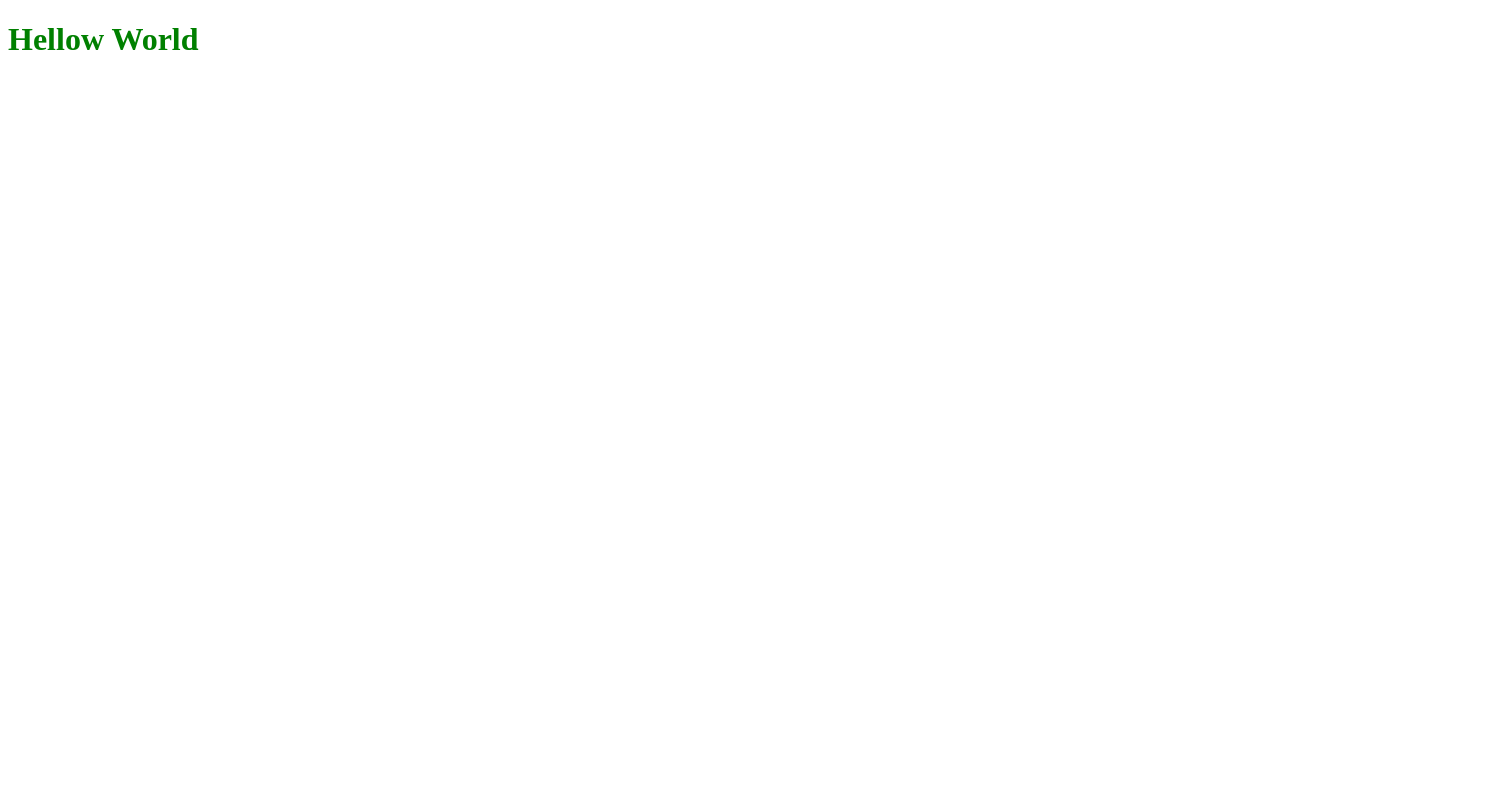
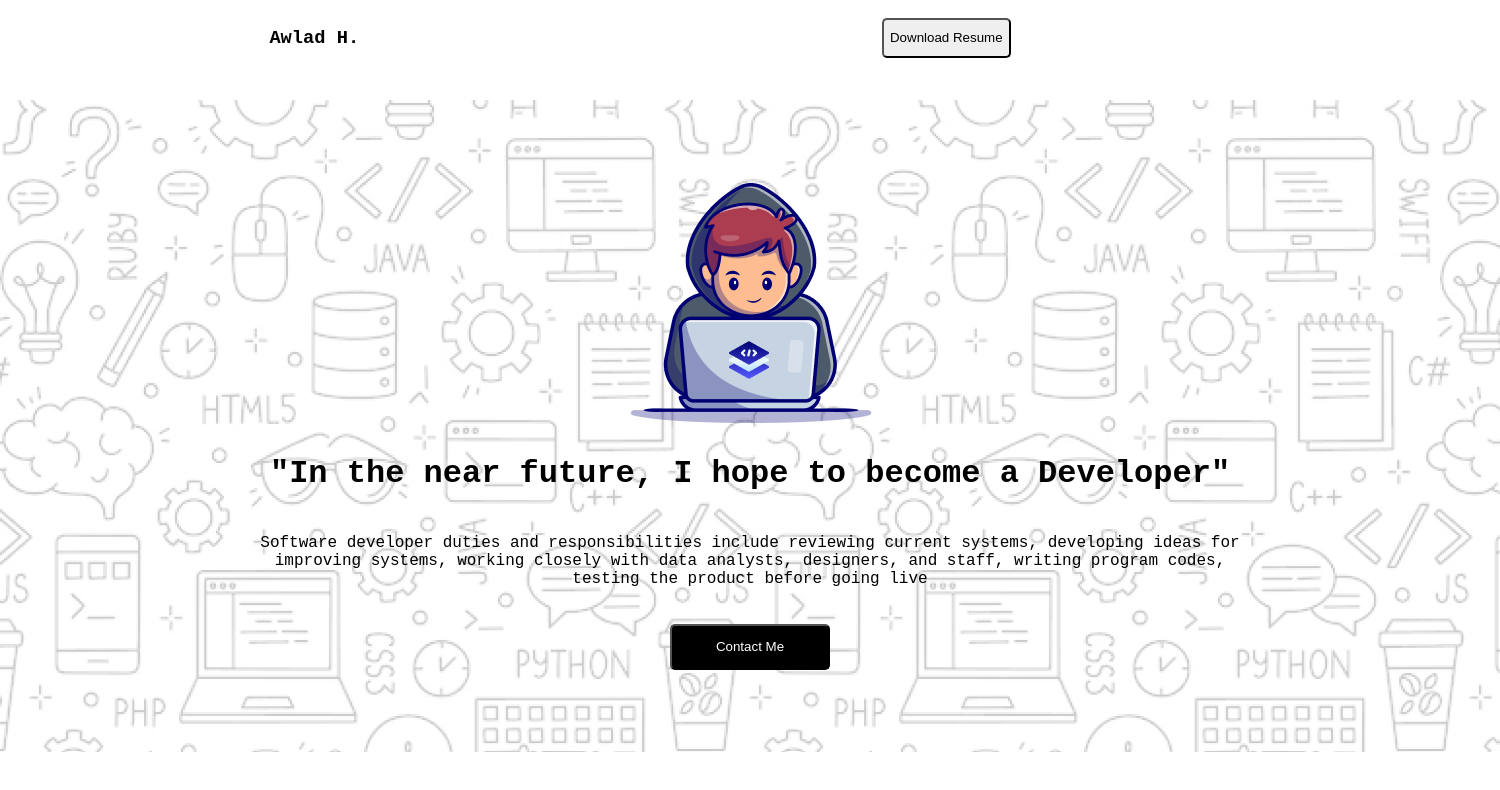
Before and after one commit to ronbi-krobol/assignment1, a plain HTML site: page index.html in a window 1280 px wide. Shown: the whole page, 1500 px wide, since content can reach past the window. Drawn offline with Linux system fonts and the light colour scheme; a web font is replaced by a local one.

Commit message:
Second Section Complete

```diff
--- a/index.html
+++ b/index.html
@@ -7,8 +7,30 @@
     <link rel="stylesheet" href="style.css">
 </head>
 <body>
-    <h1>Hellow World
+   <section>
+    <header>
+        <nav>
+            <h3>Awlad H.</h3>
+            <button> Download Resume</button>
+        </nav>
+        <main>
+            <section>
+                <div>
+                    <img src="/assets/Group.png" alt="">
+                </div>
+                <h1>
+                    "In the near future, I hope to become a Developer"
+                </h1>
+                <p>
+                    Software developer duties and responsibilities include reviewing current systems, developing ideas for improving systems, working closely with data analysts, designers, and staff, writing program codes, testing the product before going live
+                </p>
+                <button> Contact Me</button>
 
-    </h1>
+            </section>
+
+
+        </main>
+    </header>
+   </section>
 </body>
 </html>
--- a/style.css
+++ b/style.css
@@ -1,3 +1,78 @@
-h1{
-    color: green;
+@import url('https://fonts.googleapis.com/css2?family=Azeret+Mono:ital,wght@0,100..900;1,100..900&display=swap');
+
+body{
+    font-family: "Azeret Mono", monospace;
+    font-optical-sizing: auto;
+    font-weight: <weight>;
+    font-style: normal;
 }
+
+nav {
+    display: flex;
+    justify-content: space-around;
+    align-items: center;
+}
+
+nav > button {
+  border-radius: 5px;
+  height: 40px;
+
+}
+
+main {
+position: absolute;
+width: 1500px;
+height: 652px;
+left: 0;
+right: 0;
+top: 100px;
+background-image: url(/assets/Hero-bg.png);
+display: flex;
+flex-direction: row;
+justify-content: center;
+align-items: center;
+}
+
+main > section {
+    width: 998px;
+    height: 582px;
+    display: flex;
+    flex-direction: column;
+    justify-content: center;
+    align-items: center;
+
+}
+
+main > section > div {
+width: 240px;
+height: 240px;
+
+}
+
+main > section > h1 {
+    font-size: 32px;
+    font-weight: 800;
+    text-align: center;
+}
+
+main > section > p {
+    font-size: 16px;
+    font-weight: 400;
+    text-align: center;
+    margin-top: 10px;
+}
+
+main > section > button {
+    width: 160px;
+    height: 32px;
+    padding: 21px 24px 21px 24px;
+    display: flex;
+    flex-direction: row;
+    justify-content: center;
+    align-items: center;
+    background-color: black;
+    color: white;
+    border-radius: 5px;
+    text-align: center;
+    margin-top: 20px;
+}
```
